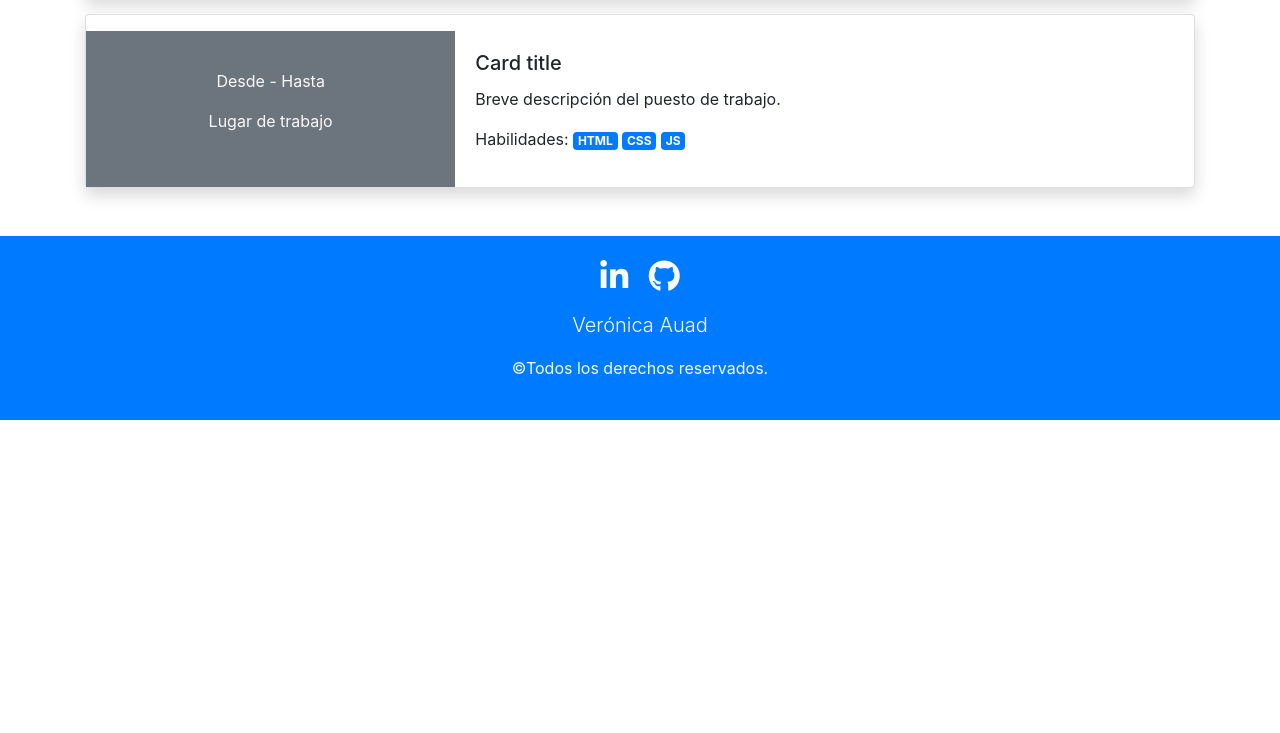
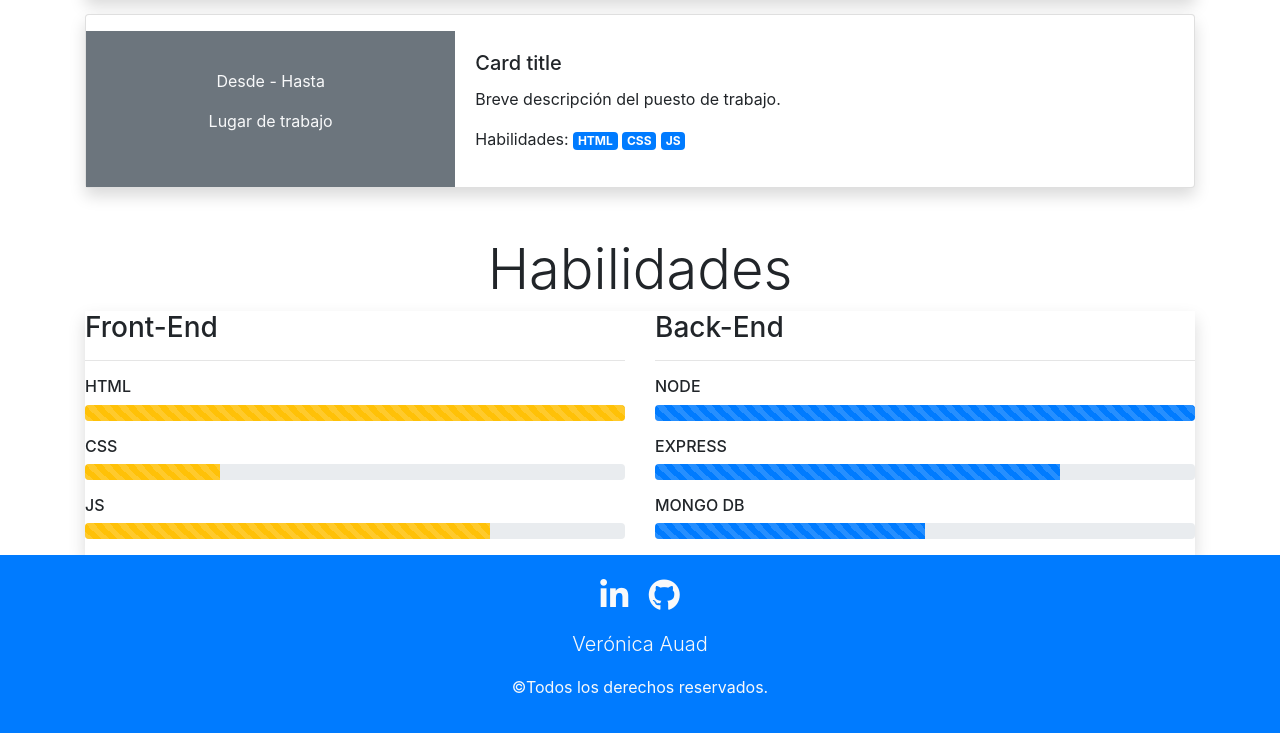
Before and after one commit to veroauad/cvveroauad, a plain HTML site: page index.html in a window 1280 px wide. Shown: the part 1663-2396 px from the top of the page. Before the commit the page ends 2083 px from the top, so only its background shows below. Drawn offline with Linux system fonts and the light colour scheme.

Commit message:
se agregó la sección de habilidades

```diff
--- a/index.html
+++ b/index.html
@@ -33,7 +33,7 @@
                             <a class="nav-link" href="#">Educación</a>
                         </li>
                         <li class="nav-item">
-                            <a class="nav-link" href="#">Habilidades</a>
+                            <a class="nav-link" href="#habilidades">Habilidades</a>
                         </li>
                         <li class="nav-item">
                             <a class="nav-link" href="#">Portfolio</a>
@@ -135,6 +135,45 @@
                     </div>
                 </article>
             </section>
+            <section id="habilidades">
+                <h2 class="text-center display-4">Habilidades</h2>
+                <article class="shadow">
+                    <div class="row">
+                        <div class="col-md-6">
+                            <h3>Front-End</h3>
+                            <hr>
+                            <h6>HTML</h6>
+                            <div class="progress mb-3">
+                                <div class="progress-bar progress-bar-striped bg-warning w-100" role="progressbar" aria-valuenow="100" aria-valuemin="0" aria-valuemax="100"></div>
+                            </div>
+                            <h6>CSS</h6>
+                            <div class="progress mb-3">
+                                <div class="progress-bar progress-bar-striped bg-warning w-25" role="progressbar" aria-valuenow="100" aria-valuemin="0" aria-valuemax="100"></div>
+                            </div>
+                            <h6>JS</h6>
+                            <div class="progress mb-3">
+                                <div class="progress-bar progress-bar-striped bg-warning w-75" role="progressbar" aria-valuenow="100" aria-valuemin="0" aria-valuemax="100"></div>
+                            </div>
+                        </div>
+                        <div class="col-md-6">
+                            <h3>Back-End</h3>
+                            <hr>
+                            <h6>NODE</h6>
+                            <div class="progress mb-3">
+                                <div class="progress-bar progress-bar-striped bg-primary w-100" role="progressbar" aria-valuenow="100" aria-valuemin="0" aria-valuemax="100"></div>
+                            </div>
+                            <h6>EXPRESS</h6>
+                            <div class="progress mb-3">
+                                <div class="progress-bar progress-bar-striped bg-primary w-75" role="progressbar" aria-valuenow="100" aria-valuemin="0" aria-valuemax="100"></div>
+                            </div>
+                            <h6>MONGO DB</h6>
+                            <div class="progress mb-3">
+                                <div class="progress-bar progress-bar-striped bg-primary w-50" role="progressbar" aria-valuenow="100" aria-valuemin="0" aria-valuemax="100"></div>
+                            </div>
+                        </div>
+                    </div>
+                </article>
+            </section>
         </section>
     </main>
     <footer class="bg-primary text-light text-center py-4">
```
